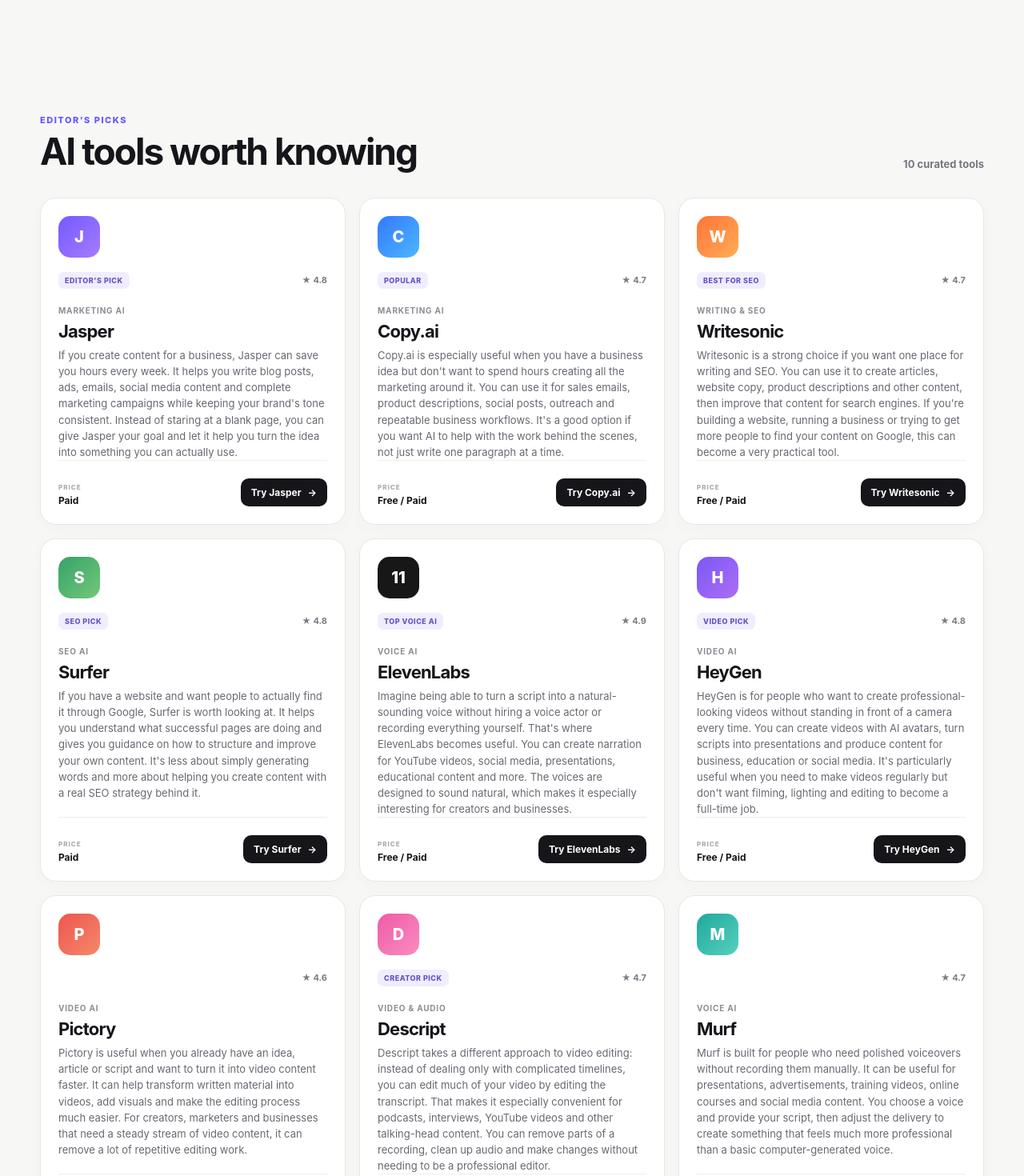
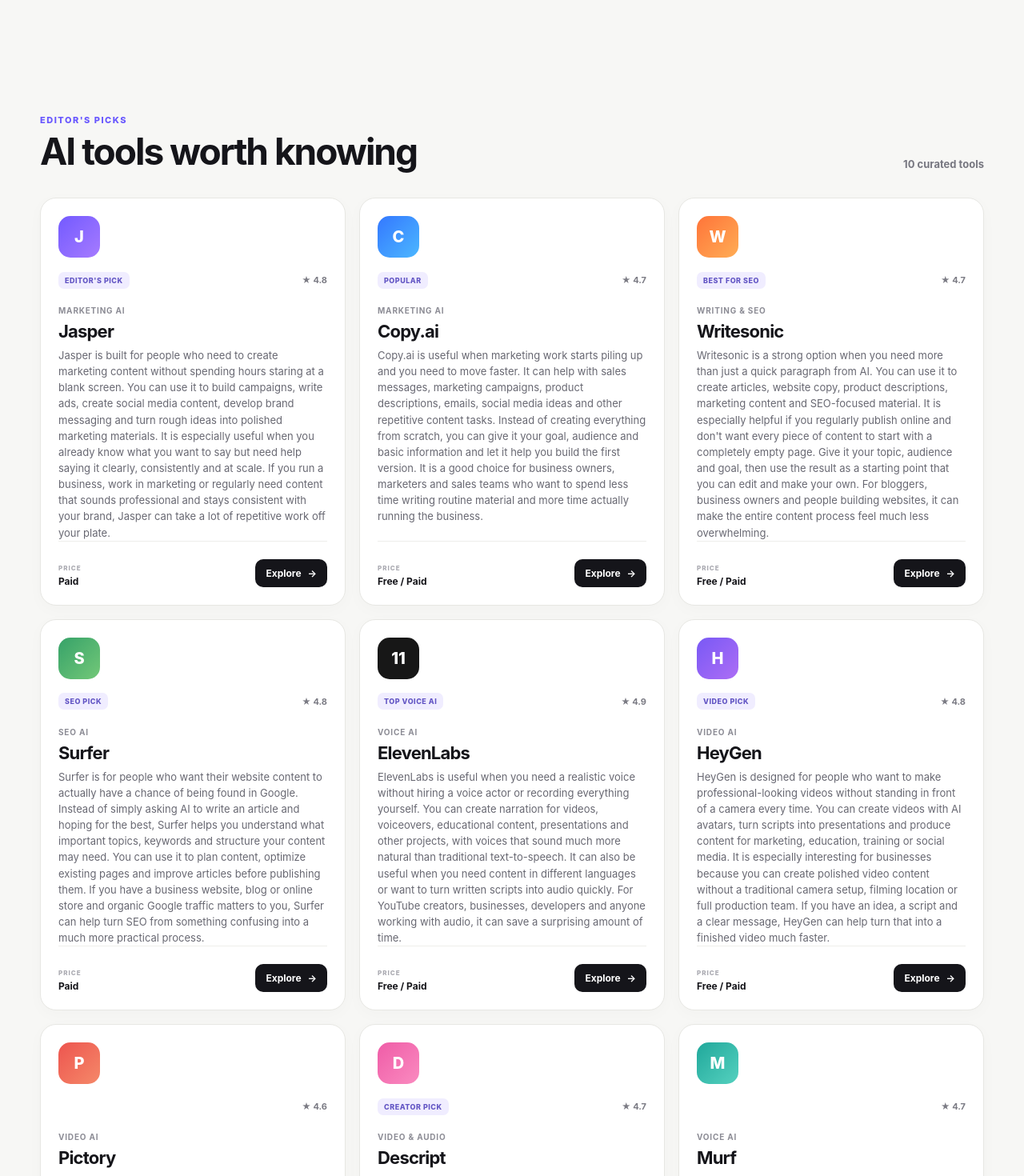
Before and after one commit to loktionovdaniel-wq/choismart, a React (Vite) app: page / in a window 1280 px wide. Shown: the part 1330-2800 px from the top of the page at 80% size. Built offline with nearby package versions, Linux system fonts and the light colour scheme.

Commit message:
Update App.tsx

```diff
--- a/src/react-app/App.tsx
+++ b/src/react-app/App.tsx
@@ -18,47 +18,47 @@ const categories = [
     icon: "✍️",
     title: "Writing",
     description: "Content, copy & business writing",
-    target: "jasper",
+    target: "tool-writesonic",
   },
   {
     icon: "📣",
     title: "Marketing",
     description: "Marketing, SEO & sales",
-    target: "copy-ai",
+    target: "tool-jasper",
   },
   {
     icon: "🎬",
     title: "Video",
     description: "Create & edit videos with AI",
-    target: "heygen",
+    target: "tool-heygen",
   },
   {
     icon: "🎙️",
     title: "Voice",
     description: "Voice, audio & speech",
-    target: "elevenlabs",
+    target: "tool-elevenlabs",
   },
   {
     icon: "🔎",
     title: "SEO",
     description: "Research, rankings & content",
-    target: "surfer",
+    target: "tool-surfer",
   },
   {
     icon: "⚡",
     title: "Productivity",
     description: "Work faster with AI",
-    target: "clickup",
+    target: "tool-clickup",
   },
 ];
 
 const tools: Tool[] = [
   {
-    id: "jasper",
+    id: "tool-jasper",
     name: "Jasper",
     category: "Marketing AI",
     description:
-      "If you create content for a business, Jasper can save you hours every week. It helps you write blog posts, ads, emails, social media content and complete marketing campaigns while keeping your brand's tone consistent. Instead of staring at a blank page, you can give Jasper your goal and let it help you turn the idea into something you can actually use.",
+      "Jasper is built for people who need to create marketing content without spending hours staring at a blank screen. You can use it to build campaigns, write ads, create social media content, develop brand messaging and turn rough ideas into polished marketing materials. It is especially useful when you already know what you want to say but need help saying it clearly, consistently and at scale. If you run a business, work in marketing or regularly need content that sounds professional and stays consistent with your brand, Jasper can take a lot of repetitive work off your plate.",
     rating: "4.8",
     price: "Paid",
     icon: "J",
@@ -67,11 +67,11 @@ const tools: Tool[] = [
     affiliateUrl: "YOUR_JASPER_AFFILIATE_LINK",
   },
   {
-    id: "copy-ai",
+    id: "tool-copy-ai",
     name: "Copy.ai",
     category: "Marketing AI",
     description:
-      "Copy.ai is especially useful when you have a business idea but don't want to spend hours creating all the marketing around it. You can use it for sales emails, product descriptions, social posts, outreach and repeatable business workflows. It's a good option if you want AI to help with the work behind the scenes, not just write one paragraph at a time.",
+      "Copy.ai is useful when marketing work starts piling up and you need to move faster. It can help with sales messages, marketing campaigns, product descriptions, emails, social media ideas and other repetitive content tasks. Instead of creating everything from scratch, you can give it your goal, audience and basic information and let it help you build the first version. It is a good choice for business owners, marketers and sales teams who want to spend less time writing routine material and more time actually running the business.",
     rating: "4.7",
     price: "Free / Paid",
     icon: "C",
@@ -80,11 +80,11 @@ const tools: Tool[] = [
     affiliateUrl: "YOUR_COPY_AI_AFFILIATE_LINK",
   },
   {
-    id: "writesonic",
+    id: "tool-writesonic",
     name: "Writesonic",
     category: "Writing & SEO",
     description:
-      "Writesonic is a strong choice if you want one place for writing and SEO. You can use it to create articles, website copy, product descriptions and other content, then improve that content for search engines. If you're building a website, running a business or trying to get more people to find your content on Google, this can become a very practical tool.",
+      "Writesonic is a strong option when you need more than just a quick paragraph from AI. You can use it to create articles, website copy, product descriptions, marketing content and SEO-focused material. It is especially helpful if you regularly publish online and don't want every piece of content to start with a completely empty page. Give it your topic, audience and goal, then use the result as a starting point that you can edit and make your own. For bloggers, business owners and people building websites, it can make the entire content process feel much less overwhelming.",
     rating: "4.7",
     price: "Free / Paid",
     icon: "W",
@@ -93,11 +93,11 @@ const tools: Tool[] = [
     affiliateUrl: "YOUR_WRITESONIC_AFFILIATE_LINK",
   },
   {
-    id: "surfer",
+    id: "tool-surfer",
     name: "Surfer",
     category: "SEO AI",
     description:
-      "If you have a website and want people to actually find it through Google, Surfer is worth looking at. It helps you understand what successful pages are doing and gives you guidance on how to structure and improve your own content. It's less about simply generating words and more about helping you create content with a real SEO strategy behind it.",
+      "Surfer is for people who want their website content to actually have a chance of being found in Google. Instead of simply asking AI to write an article and hoping for the best, Surfer helps you understand what important topics, keywords and structure your content may need. You can use it to plan content, optimize existing pages and improve articles before publishing them. If you have a business website, blog or online store and organic Google traffic matters to you, Surfer can help turn SEO from something confusing into a much more practical process.",
     rating: "4.8",
     price: "Paid",
     icon: "S",
@@ -106,11 +106,11 @@ const tools: Tool[] = [
     affiliateUrl: "YOUR_SURFER_AFFILIATE_LINK",
   },
   {
-    id: "elevenlabs",
+    id: "tool-elevenlabs",
     name: "ElevenLabs",
     category: "Voice AI",
     description:
-      "Imagine being able to turn a script into a natural-sounding voice without hiring a voice actor or recording everything yourself. That's where ElevenLabs becomes useful. You can create narration for YouTube videos, social media, presentations, educational content and more. The voices are designed to sound natural, which makes it especially interesting for creators and businesses.",
+      "ElevenLabs is useful when you need a realistic voice without hiring a voice actor or recording everything yourself. You can create narration for videos, voiceovers, educational content, presentations and other projects, with voices that sound much more natural than traditional text-to-speech. It can also be useful when you need content in different languages or want to turn written scripts into audio quickly. For YouTube creators, businesses, developers and anyone working with audio, it can save a surprising amount of time.",
     rating: "4.9",
     price: "Free / Paid",
     icon: "11",
@@ -119,11 +119,11 @@ const tools: Tool[] = [
     affiliateUrl: "YOUR_ELEVENLABS_AFFILIATE_LINK",
   },
   {
-    id: "heygen",
+    id: "tool-heygen",
     name: "HeyGen",
     category: "Video AI",
     description:
-      "HeyGen is for people who want to create professional-looking videos without standing in front of a camera every time. You can create videos with AI avatars, turn scripts into presentations and produce content for business, education or social media. It's particularly useful when you need to make videos regularly but don't want filming, lighting and editing to become a full-time job.",
+      "HeyGen is designed for people who want to make professional-looking videos without standing in front of a camera every time. You can create videos with AI avatars, turn scripts into presentations and produce content for marketing, education, training or social media. It is especially interesting for businesses because you can create polished video content without a traditional camera setup, filming location or full production team. If you have an idea, a script and a clear message, HeyGen can help turn that into a finished video much faster.",
     rating: "4.8",
     price: "Free / Paid",
     icon: "H",
@@ -132,11 +132,11 @@ const tools: Tool[] = [
     affiliateUrl: "YOUR_HEYGEN_AFFILIATE_LINK",
   },
   {
-    id: "pictory",
+    id: "tool-pictory",
     name: "Pictory",
     category: "Video AI",
     description:
-      "Pictory is useful when you already have an idea, article or script and want to turn it into video content faster. It can help transform written material into videos, add visuals and make the editing process much easier. For creators, marketers and businesses that need a steady stream of video content, it can remove a lot of repetitive editing work.",
+      "Pictory is helpful when you already have written content but want to turn it into video. You can start with a script, article, idea or other text and use AI to help create a video around it. This makes it useful for creators, marketers and businesses that want to produce more video content without learning complicated editing software. If you have blog posts, educational material or marketing copy sitting unused, Pictory can help turn that existing content into something people can watch and share.",
     rating: "4.6",
     price: "Paid",
     icon: "P",
@@ -144,11 +144,11 @@ const tools: Tool[] = [
     affiliateUrl: "YOUR_PICTORY_AFFILIATE_LINK",
   },
   {
-    id: "descript",
+    id: "tool-descript",
     name: "Descript",
     category: "Video & Audio",
     description:
-      "Descript takes a different approach to video editing: instead of dealing only with complicated timelines, you can edit much of your video by editing the transcript. That makes it especially convenient for podcasts, interviews, YouTube videos and other talking-head content. You can remove parts of a recording, clean up audio and make changes without needing to be a professional editor.",
+      "Descript makes editing feel much more familiar because you can work with video and audio almost like you are editing a document. You can edit the transcript, remove parts of a recording and use AI-powered tools to clean up and improve your content. It is especially useful for podcasts, YouTube videos, interviews, tutorials and other content where editing spoken words takes a lot of time. If traditional video editors feel complicated or intimidating, Descript offers a much simpler way to get started.",
     rating: "4.7",
     price: "Free / Paid",
     icon: "D",
@@ -157,11 +157,11 @@ const tools: Tool[] = [
     affiliateUrl: "YOUR_DESCRIPT_AFFILIATE_LINK",
   },
   {
-    id: "murf",
+    id: "tool-murf",
     name: "Murf",
     category: "Voice AI",
     description:
-      "Murf is built for people who need polished voiceovers without recording them manually. It can be useful for presentations, advertisements, training videos, online courses and social media content. You choose a voice and provide your script, then adjust the delivery to create something that feels much more professional than a basic computer-generated voice.",
+      "Murf is built around professional AI voiceovers. It can help you create narration for presentations, advertisements, training videos, explainers and other business content without recording your own voice every time. You can experiment with different voices, pacing and delivery until the result fits your project. It is a practical option for businesses and creators who need polished voiceovers regularly but don't want to spend hours recording and editing audio themselves.",
     rating: "4.7",
     price: "Free / Paid",
     icon: "M",
@@ -169,11 +169,11 @@ const tools: Tool[] = [
     affiliateUrl: "YOUR_MURF_AFFILIATE_LINK",
   },
   {
-    id: "clickup",
+    id: "tool-clickup",
     name: "ClickUp",
     category: "Productivity AI",
     description:
-      "ClickUp is for people who feel like their work is scattered across too many places. You can use it to organize projects, tasks, notes and team work, while its AI features can help summarize information, write content and speed up everyday work. If you're running a business or simply trying to become more organized, this is the kind of tool that can save time every single day.",
+      "ClickUp is useful when your problem isn't creating content — it's keeping everything organized. It combines tasks, projects, documents, planning and AI features in one workspace. You can use it to organize projects, write and summarize information, manage deadlines and keep track of what needs to happen next. If you have a business, work with a team or simply feel like your tasks are scattered across too many apps, ClickUp can give you one place to bring everything together and make your day easier to manage.",
     rating: "4.8",
     price: "Free / Paid",
     icon: "✓",
@@ -183,27 +183,65 @@ const tools: Tool[] = [
   },
 ];
 
-function scrollToTool(id: string) {
-  const element = document.getElementById(id);
+function App() {
+  const scrollToElement = (id: string) => {
+    const element = document.getElementById(id);
 
-  if (element) {
+    if (!element) return;
+
     element.scrollIntoView({
       behavior: "smooth",
-      block: "start",
+      block: "center",
     });
-  }
-}
+  };
 
-function App() {
-  const openTool = (url: string) => {
-    if (!url || url.startsWith("YOUR_")) {
+  const openTool = (tool: Tool) => {
+    if (!tool.affiliateUrl || tool.affiliateUrl.startsWith("YOUR_")) {
       window.alert(
-        "This partner link has not been connected yet. We are adding the affiliate link soon."
+        `${tool.name} is ready to be connected. Add your affiliate link for this tool first.`
       );
       return;
     }
 
-    window.open(url, "_blank", "noopener,noreferrer");
+    window.open(tool.affiliateUrl, "_blank", "noopener,noreferrer");
+  };
+
+  const handleSearch = (value: string) => {
+    const query = value.trim().toLowerCase();
+
+    if (!query) {
+      scrollToElement("popular");
+      return;
+    }
+
+    const matchingTool = tools.find((tool) => {
+      return (
+        tool.name.toLowerCase().includes(query) ||
+        tool.category.toLowerCase().includes(query) ||
+        tool.description.toLowerCase().includes(query)
+      );
+    });
+
+    if (matchingTool) {
+      scrollToElement(matchingTool.id);
+      return;
+    }
+
+    const matchingCategory = categories.find((category) => {
+      return (
+        category.title.toLowerCase().includes(query) ||
+        category.description.toLowerCase().includes(query)
+      );
+    });
+
+    if (matchingCategory) {
+      scrollToElement(matchingCategory.target);
+      return;
+    }
+
+    window.alert(
+      "We couldn't find an exact match yet. Try Writing, Marketing, Video, Voice, SEO or Productivity."
+    );
   };
 
   return (
@@ -213,8 +251,9 @@ function App() {
 
       <header className="navbar">
         <div className="nav-inner">
-          <a className="brand" href="#">
+          <a className="brand" href="#explore">
             <span className="brand-mark">C</span>
+
             <span>
               Choi<span className="brand-highlight">Smart</span>
             </span>
@@ -222,17 +261,16 @@ function App() {
 
           <nav className="desktop-nav">
             <a href="#explore">Explore AI</a>
+
             <a href="#categories">Categories</a>
-            <a href="#popular">AI Tools</a>
+
+            <a href="#popular">Popular</a>
           </nav>
 
-          <button
-            className="nav-button"
-            onClick={() => scrollToTool("jasper")}
-          >
-            Find AI
+          <a className="nav-button" href="#popular">
+            Explore AI
             <span>→</span>
-          </button>
+          </a>
         </div>
       </header>
 
@@ -241,6 +279,7 @@ function App() {
           <div className="hero-content">
             <div className="eyebrow">
               <span className="eyebrow-dot" />
+
               Discover AI tools worth using
             </div>
 
@@ -259,12 +298,26 @@ function App() {
               <div className="search-icon">⌕</div>
 
               <input
+                id="ai-search"
                 type="text"
                 placeholder="What do you want AI to help with?"
                 aria-label="Search for an AI tool"
+                onKeyDown={(event) => {
+                  if (event.key === "Enter") {
+                    handleSearch(event.currentTarget.value);
+                  }
+                }}
               />
 
-              <button onClick={() => scrollToTool("jasper")}>
+              <button
+                onClick={() => {
+                  const input = document.getElementById(
+                    "ai-search"
+                  ) as HTMLInputElement | null;
+
+                  handleSearch(input?.value || "");
+                }}
+              >
                 Find AI
                 <span>→</span>
               </button>
@@ -273,23 +326,38 @@ function App() {
             <div className="popular-searches">
               <span>Popular:</span>
 
-              <button onClick={() => scrollToTool("jasper")}>
+              <button
+                type="button"
+                onClick={() => scrollToElement("tool-writesonic")}
+              >
                 Writing
               </button>
 
-              <button onClick={() => scrollToTool("copy-ai")}>
+              <button
+                type="button"
+                onClick={() => scrollToElement("tool-jasper")}
+              >
                 Marketing
               </button>
 
-              <button onClick={() => scrollToTool("heygen")}>
+              <button
+                type="button"
+                onClick={() => scrollToElement("tool-heygen")}
+              >
                 Video
               </button>
 
-              <button onClick={() => scrollToTool("elevenlabs")}>
+              <button
+                type="button"
+                onClick={() => scrollToElement("tool-elevenlabs")}
+              >
                 Voice
               </button>
 
-              <button onClick={() => scrollToTool("surfer")}>
+              <button
+                type="button"
+                onClick={() => scrollToElement("tool-surfer")}
+              >
                 SEO
               </button>
             </div>
@@ -321,12 +389,12 @@ function App() {
           <div className="section-header">
             <div>
               <span className="section-kicker">EXPLORE</span>
+
               <h2>What do you need AI for?</h2>
             </div>
 
             <p>
-              Pick a category and we'll take you directly to the tools that
-              can actually help.
+              Pick a category and discover AI tools built for the job.
             </p>
           </div>
 
@@ -334,13 +402,15 @@ function App() {
             {categories.map((category) => (
               <button
                 className="category-card"
+                type="button"
                 key={category.title}
-                onClick={() => scrollToTool(category.target)}
+                onClick={() => scrollToElement(category.target)}
               >
                 <div className="category-icon">{category.icon}</div>
 
                 <div className="category-copy">
                   <h3>{category.title}</h3>
+
                   <p>{category.description}</p>
                 </div>
 
@@ -354,6 +424,7 @@ function App() {
           <div className="section-header">
             <div>
               <span className="section-kicker">EDITOR'S PICKS</span>
+
               <h2>AI tools worth knowing</h2>
             </div>
 
@@ -364,7 +435,7 @@ function App() {
             {tools.map((tool) => (
               <article
                 className="tool-card"
-                key={tool.name}
+                key={tool.id}
                 id={tool.id}
               >
                 <div className={`tool-logo ${tool.accent}`}>
@@ -373,7 +444,9 @@ function App() {
 
                 <div className="tool-top">
                   {tool.badge && (
-                    <span className="tool-badge">{tool.badge}</span>
+                    <span className="tool-badge">
+                      {tool.badge}
+                    </span>
                   )}
 
                   <span className="rating">
@@ -394,14 +467,16 @@ function App() {
                 <div className="tool-bottom">
                   <div>
                     <span className="small-label">PRICE</span>
+
                     <strong>{tool.price}</strong>
                   </div>
 
                   <button
                     className="tool-button"
-                    onClick={() => openTool(tool.affiliateUrl)}
+                    type="button"
+                    onClick={() => openTool(tool)}
                   >
-                    Try {tool.name}
+                    Explore
                     <span>→</span>
                   </button>
                 </div>
@@ -423,36 +498,30 @@ function App() {
             </h2>
 
             <p>
-              Not sure which AI is right for you? Start with the category that
-              matches what you're trying to accomplish. We've picked tools
-              that can save you time instead of making your search even more
-              complicated.
+              Not sure where to start? Tell us what you're trying to
+              accomplish and explore the AI tools that make the most sense
+              for you.
             </p>
 
             <button
               className="finder-button"
-              onClick={() => scrollToTool("jasper")}
+              type="button"
+              onClick={() => scrollToElement("popular")}
             >
-              Explore AI tools
+              Find my AI
               <span>→</span>
             </button>
           </div>
 
           <div className="finder-decoration">
-            <div className="floating-card card-one">
-              <span>✍️</span>
-              Writing
-              <strong>Top tools</strong>
+            <div className="finder-orb">
+              <span>✦</span>
             </div>
 
             <div className="floating-card card-two">
               <span>🎬</span>
               Video
               <strong>Top tools</strong>
-            </div>
-
-            <div className="finder-orb">
-              <span>✦</span>
             </div>
           </div>
         </section>
@@ -509,7 +578,10 @@ function App() {
       <footer className="footer">
         <div className="footer-inner">
           <div>
-            <a className="brand footer-brand" href="#">
+            <a
+              className="brand footer-brand"
+              href="#explore"
+            >
               <span className="brand-mark">C</span>
 
               <span>
@@ -524,7 +596,9 @@ function App() {
 
           <div className="footer-links">
             <a href="#explore">Explore AI</a>
+
             <a href="#categories">Categories</a>
+
             <a href="#popular">AI Tools</a>
           </div>
         </div>
```
